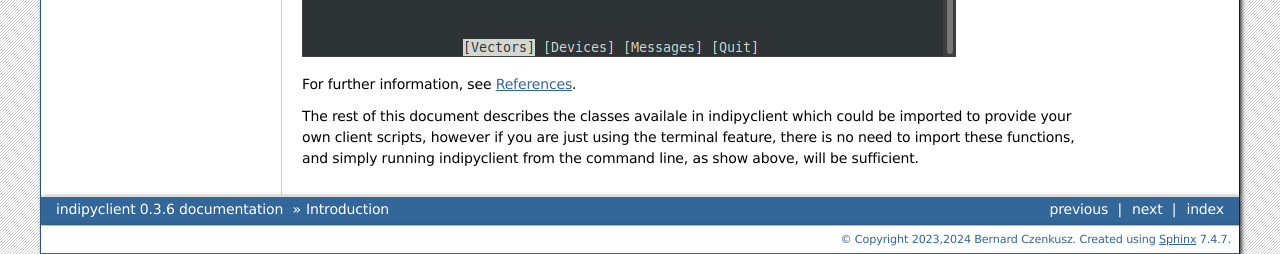
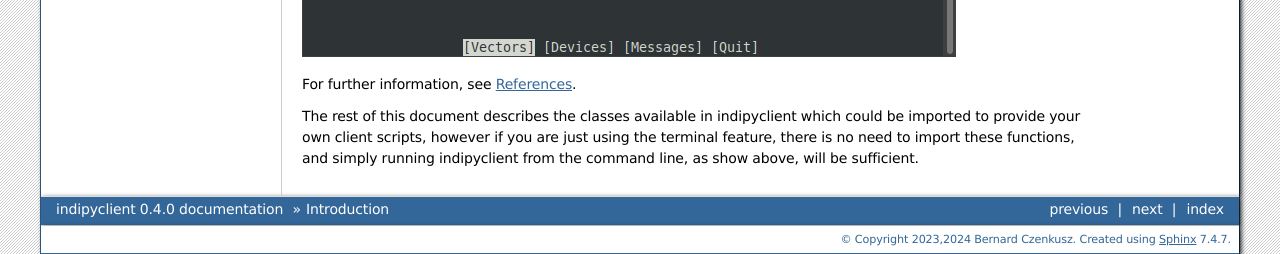
Before and after one commit to bernie-skipole/indipyclient, a Sphinx documentation site: the page built from docs/source/usage/introduction.rst, in a window 1280 px wide and 900 px high, scrolled down 880 px. Shown: the part 646-900 px from the top of the window. Built offline with Sphinx 7.4.7, drawn with Linux system fonts in a browser that asks for light colours; some of the changed text lies outside the part shown.

Commit message:
Now version 0.4.0, a display page added for each member

```diff
--- a/docs/source/conf.py
+++ b/docs/source/conf.py
@@ -25,7 +25,7 @@
 author = 'Bernard Czenkusz'
 
 # The full version, including alpha/beta/rc tags
-release = '0.3.6'
+release = '0.4.0'
 
 # ---------------------- Added to get readthedocs to build, by BC
 master_doc = 'index'
--- a/docs/source/usage/introduction.rst
+++ b/docs/source/usage/introduction.rst
@@ -61,4 +61,4 @@
 
 For further information, see :ref:`references`.
 
-The rest of this document describes the classes availale in indipyclient which could be imported to provide your own client scripts, however if you are just using the terminal feature, there is no need to import these functions, and simply running indipyclient from the command line, as show above, will be sufficient.
+The rest of this document describes the classes available in indipyclient which could be imported to provide your own client scripts, however if you are just using the terminal feature, there is no need to import these functions, and simply running indipyclient from the command line, as show above, will be sufficient.
--- a/indipyclient/__init__.py
+++ b/indipyclient/__init__.py
@@ -6,4 +6,4 @@
 
 from .propertymembers import getfloat
 
-version = "0.3.6"
+version = "0.4.0"
--- a/pyproject.toml
+++ b/pyproject.toml
@@ -7,7 +7,7 @@
 authors = [{name = "Bernard Czenkusz", email = "bernie@skipole.co.uk"}]
 license = {file = "LICENSE"}
 classifiers = ["License :: OSI Approved :: MIT License", "Operating System :: POSIX :: Linux","Topic :: Scientific/Engineering :: Astronomy", "Topic :: Scientific/Engineering :: Interface Engine/Protocol Translator"]
-version = "0.3.6"
+version = "0.4.0"
 description="Pure python package, providing a terminal client and a set of classes which can be used to create scripts or clients to control remote instruments using the INDI protocol."
 readme = "README.md"
 requires-python = ">=3.10"
```
